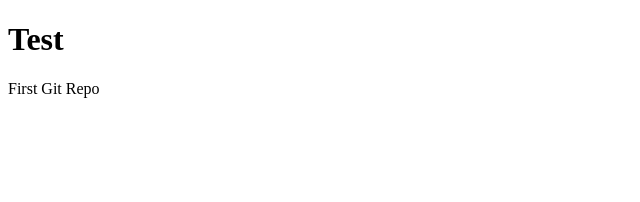
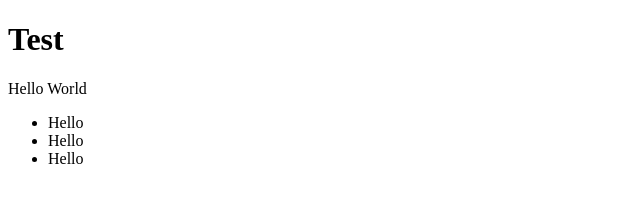
Before and after one commit to kresna02/test, a plain HTML site: page index.html in a window 1280 px wide. Shown: the whole page, without its empty margins (0-640 px from the left). Drawn offline with Linux system fonts and the light colour scheme.

Commit message:
add list

```diff
--- a/index.html
+++ b/index.html
@@ -4,9 +4,15 @@
     <meta charset="UTF-8">
     <meta name="viewport" content="width=device-width, initial-scale=1.0">
     <title>Test</title>
+    <link rel="stylesheet" href="./style.css">
 </head>
 <body>
     <h1 class="Test">Test</h1>
-    <p class="first-repo">First Git Repo</p>
+    <p class="first-repo">Hello World</p>
+    <ul>
+        <li>Hello</li>
+        <li>Hello</li>
+        <li>Hello</li>
+    </ul>
 </body>
 </html>
```
